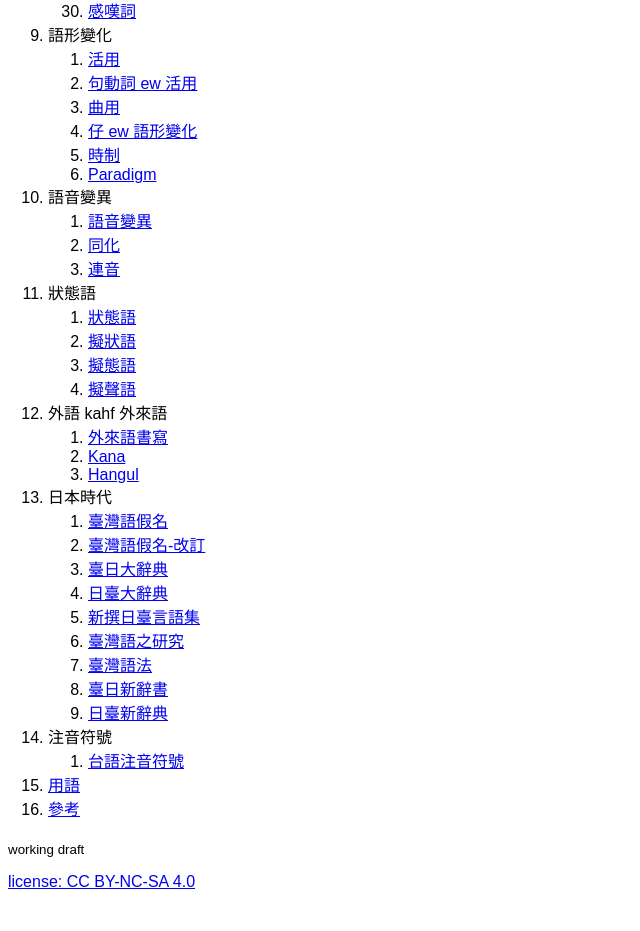
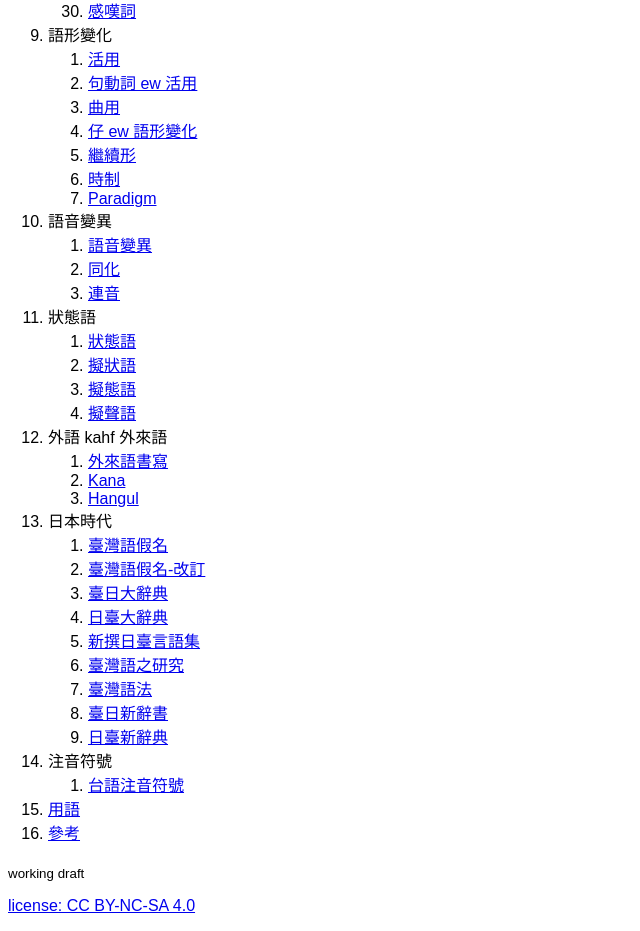
Before and after one commit to taipalogy/susiahethong, a plain HTML site: page index.html in a window 1280 px wide. Shown: the part 2005-2936 px from the top of the page, without its empty margins (0-640 px from the left). Before the commit the page ends 2912 px from the top, so only its background shows below. Drawn offline with Linux system fonts and the light colour scheme.

Commit message:
add proceeding form.

```diff
--- a/index.html
+++ b/index.html
@@ -118,6 +118,7 @@
         <li><a href="phrasal-conjugation">句動詞 ew 活用</a></li>
         <li><a href="declension">曲用</a></li>
         <li><a href="a">仔 ew 語形變化</a></li>
+        <li><a href="proceeding">繼續形</a></li>
         <li><a href="tense">時制</a></li>
         <li><a href="paradigm">Paradigm</a></li>
       </ol>
```
Also changed, not shown: 12 other files.
